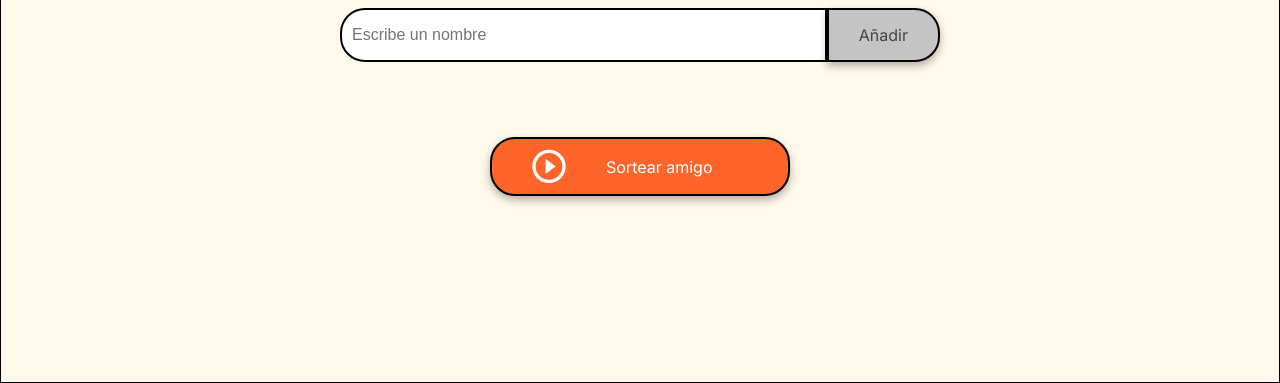
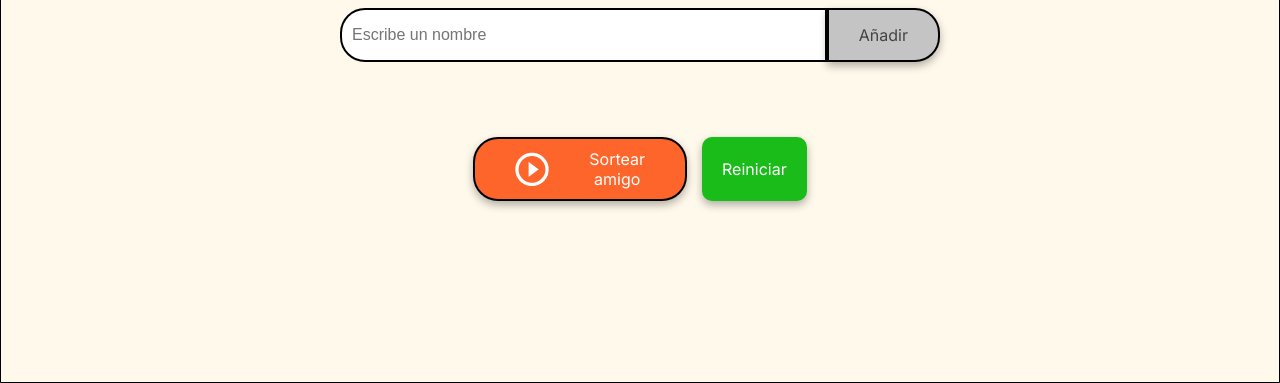
Before and after one commit to GenryTc/challenge-amigo-secreto, a plain HTML site: page index.html in a window 1280 px wide. Shown: the part 417-800 px from the top of the page. Drawn offline with Linux system fonts and the light colour scheme.

Commit message:
Se añade el boton de reiniciar dentro del contenedor del boton sortear, se agrega el css

```diff
--- a/index.html
+++ b/index.html
@@ -32,7 +32,11 @@
                     <img src="assets/play_circle_outline.png" alt="Ícono para sortear">
                     Sortear amigo
                 </button>
+                <button class="button-restart" onclick="reiniciarJuego()" aria-label="Reiniciar el juego">
+                    Reiniciar
+                </button>
             </div>
+
         </section>
     </main>
 
--- a/style.css
+++ b/style.css
@@ -89,7 +89,9 @@ body {
 
 .button-container {
     width: 300px;
+    display: flex;
     justify-content: center;
+    gap: 15px;
 }
 
 /* Estilos de entrada de texto */
@@ -160,3 +162,22 @@ ul {
 .button-draw:hover {
     background-color: var(--color-button-hover);
 }
+
+.button-restart {
+    background-color: rgb(25, 188, 25);
+    color: white;
+    border: none;
+    padding: 10px 20px;
+    font-size: 16px;
+    border-radius: 10px;
+    cursor: pointer;
+    transition: transform 0.1s;
+}
+
+.button-restart:active {
+    transform: scale(0.95);
+}
+
+.button-restart:hover {
+    background-color: rgb(4, 137, 4);
+}
```
